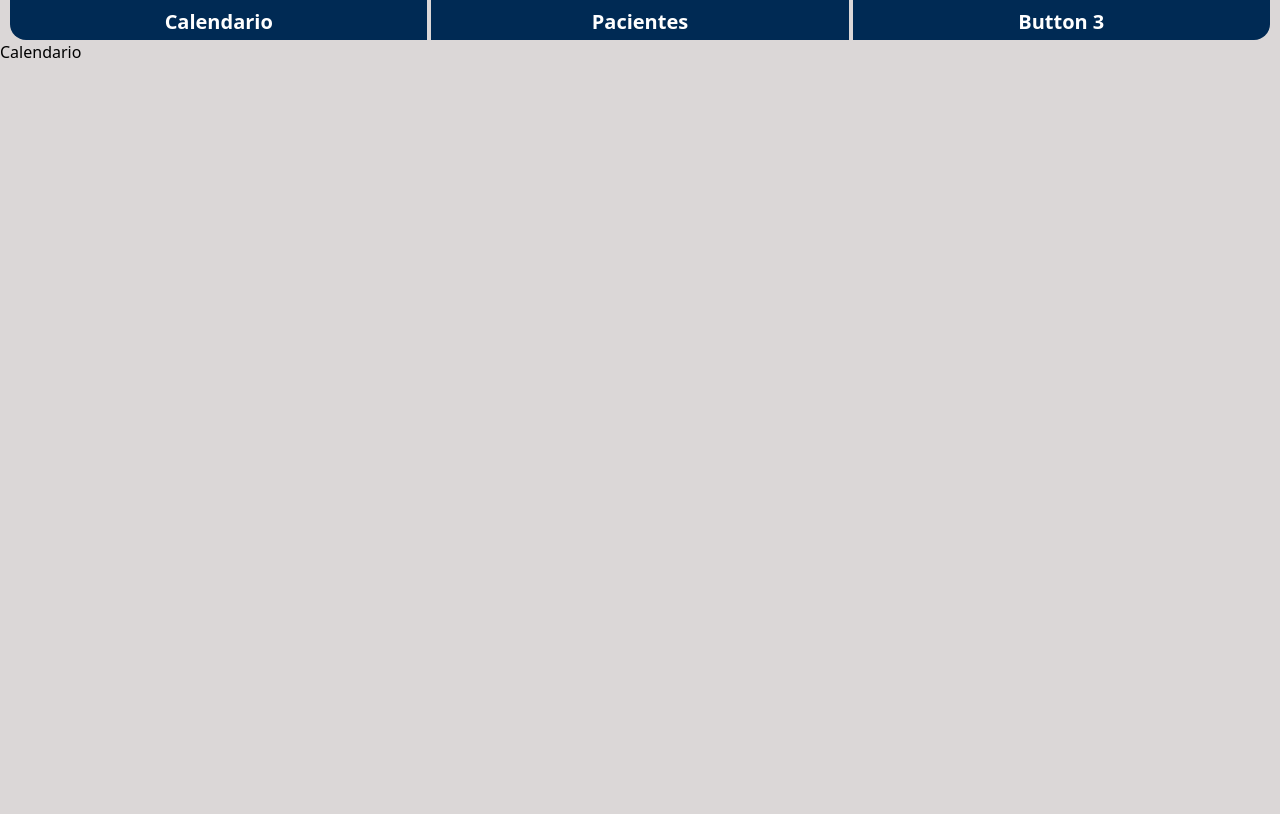
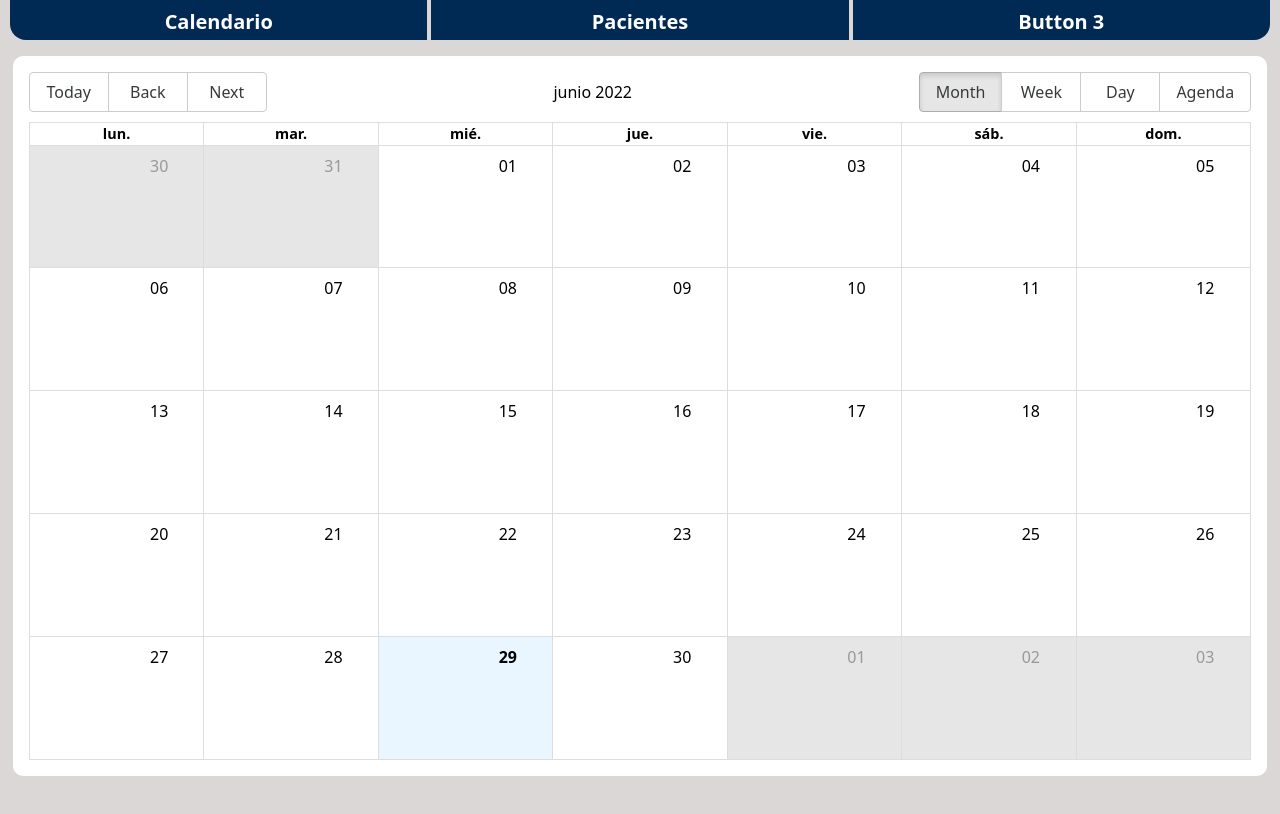
Before and after one commit to JacqueEvanderVentura/healthcare-database, a React (Create React App) app: page /calendario in a window 1280 px wide. Shown: the top 814 px of the page. Built offline with nearby package versions, Linux system fonts and the light colour scheme.

Commit message:
calendar ui implemented + miscs edits

```diff
--- a/package.json
+++ b/package.json
@@ -11,11 +11,14 @@
     "@types/node": "^16.11.38",
     "@types/react": "^18.0.11",
     "@types/react-dom": "^18.0.5",
+    "moment": "^2.29.3",
     "react": "^18.1.0",
+    "react-big-calendar": "^0.40.7",
     "react-dom": "^18.1.0",
     "react-router-dom": "^6.3.0",
     "react-scripts": "5.0.1",
     "redux": "^4.2.0",
+    "sass": "^1.53.0",
     "typescript": "^4.7.3",
     "web-vitals": "^2.1.4"
   },
@@ -44,6 +47,7 @@
     ]
   },
   "devDependencies": {
+    "@types/react-big-calendar": "^0.38.1",
     "autoprefixer": "^10.4.7",
     "postcss": "^8.4.14",
     "tailwindcss": "^3.0.24"
--- a/src/Components/Calendario/Calendario.scss
+++ b/src/Components/Calendario/Calendario.scss
@@ -0,0 +1,3 @@
+
+@import 'react-big-calendar/lib/sass/styles';
+@import 'react-big-calendar/lib/addons/dragAndDrop/styles'; // if using DnD
--- a/src/Components/Calendario/Calendario.tsx
+++ b/src/Components/Calendario/Calendario.tsx
@@ -1,8 +1,21 @@
-import React from 'react'
+import React from "react";
+import "moment/locale/es";
+import "./Calendario.scss";
+import { Calendar, momentLocalizer } from "react-big-calendar";
+import moment from "moment";
 
+const localizer = momentLocalizer(moment);
 export const Calendario = () => {
   return (
-    <div>Calendario</div>
+    <div className="flex justify-center w-[100%] h-[100vh]">
+      <Calendar
+        localizer={localizer}
+        // events={myEventsList}
+        startAccessor="start"
+        endAccessor="end"
+        style={{ height: "90%", width: "98%", backgroundColor: 'white', padding: '1rem', borderRadius: 10 }}
+      />
+    </div>
     //TODO: Calendar where I can add tasks by day
-  )
-}
+  );
+};
--- a/src/Components/Navbar/Navbar.tsx
+++ b/src/Components/Navbar/Navbar.tsx
@@ -4,7 +4,7 @@ import './Navbar.scss';
 
 export const Navbar = () => {
   return (
-    <nav className='flex flex-row justify-center space-x-1 text-white'>
+    <nav className='flex flex-row justify-center mb-4 space-x-1 text-white'>
         <Link to="calendario"><button className='rounded-none rounded-bl-2xl'>Calendario</button></Link>
         <Link to="pacientes"><button className='rounded-none'>Pacientes </button></Link>
         <Link to="nosebro"><button className='rounded-none rounded-br-2xl'>Button 3</button></Link>
--- a/src/Components/SearchBar/SearchBar.tsx
+++ b/src/Components/SearchBar/SearchBar.tsx
@@ -2,6 +2,6 @@ import React from 'react'
 import './SearchBar.scss'
 export const SearchBar = () => {
   return (
-    <input className='m-2 p-2 w-[98vw] rounded-md outline-none' placeholder='Filtrar pacientes...' type="search"/>
+    <input className='mb-2 mx-2 p-2 w-[98vw] rounded-md outline-none' placeholder='Filtrar pacientes...' type="search"/>
   )
 }
```
Also changed, not shown: 1 other file (tests, documents, lock files or other folders).
